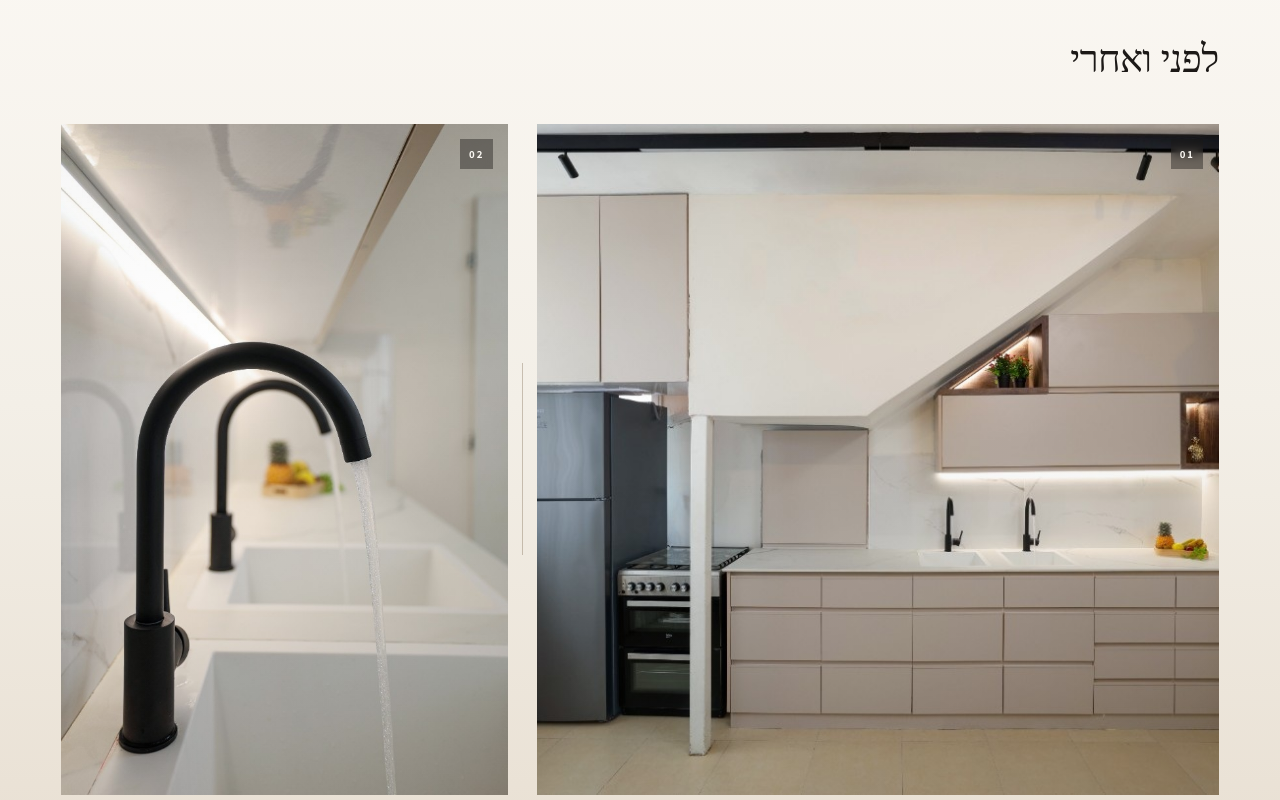
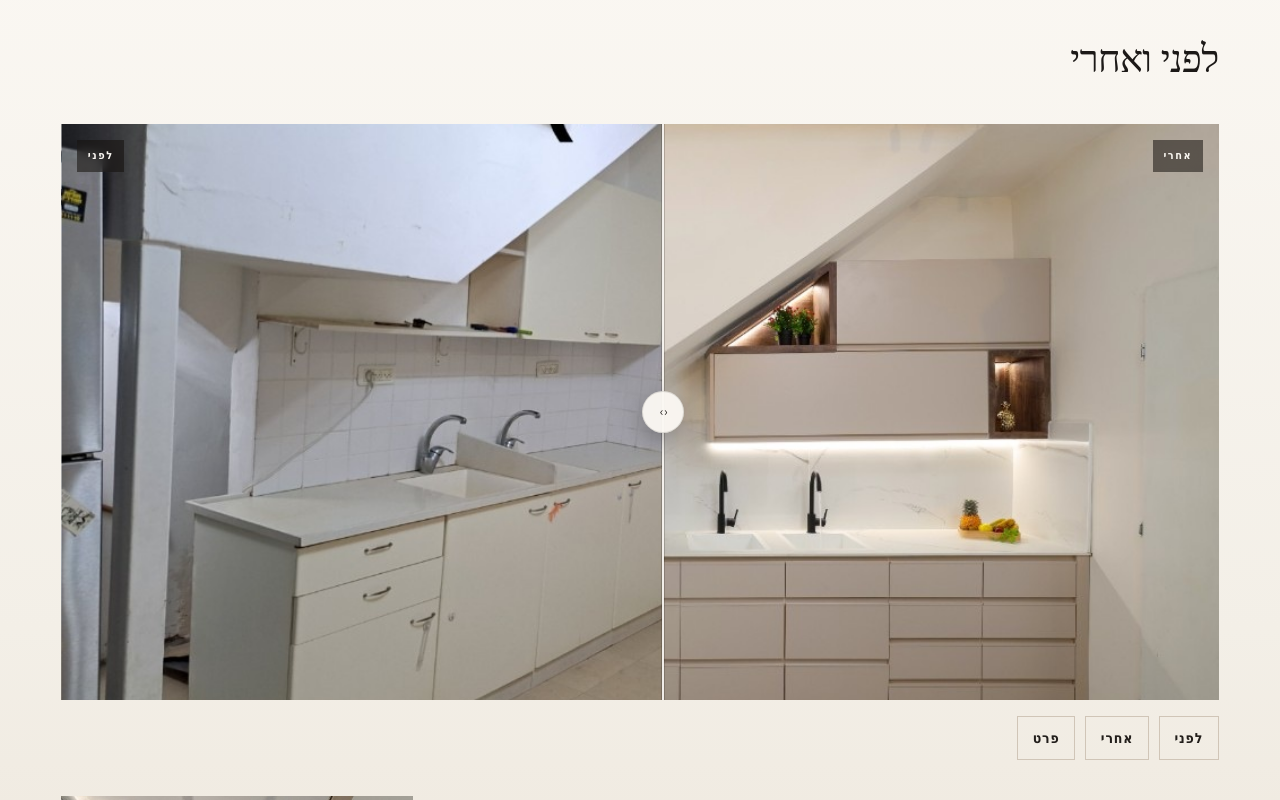
Before and after one commit to avinisimian-debug/luxora-website, a React (Vite) app: page /gallery in a window 1280 px wide. Shown: the part 3200-4000 px from the top of the page. Built offline with nearby package versions, Linux system fonts and the light colour scheme; a web font is replaced by a local one.

Commit message:
Add before photo and interactive before/after comparison slider.
Co-authored-by: Cursor <cursoragent@cursor.com>

```diff
--- a/src/components/BeforeAfterStory.tsx
+++ b/src/components/BeforeAfterStory.tsx
@@ -1,157 +1,197 @@
 import { useCallback, useEffect, useId, useRef, useState } from 'react'
-import { BEFORE_AFTER_SETS } from '../data/content'
+import { BEFORE_AFTER_COMPARE } from '../data/content'
 import { Reveal } from './Reveal'
 
-type Frame = (typeof BEFORE_AFTER_SETS)[number]['image'] & {
-  index: string
-  id: string
-}
-
-const FRAMES: Frame[] = BEFORE_AFTER_SETS.map((set) => ({
-  ...set.image,
-  index: set.index,
-  id: set.id,
-}))
+const { before, after, detail } = BEFORE_AFTER_COMPARE
 
 export function BeforeAfterStory() {
-  const [active, setActive] = useState<number | null>(null)
+  const [pos, setPos] = useState(52)
+  const [dragging, setDragging] = useState(false)
+  const [lightbox, setLightbox] = useState<'before' | 'after' | 'detail' | null>(null)
+  const trackRef = useRef<HTMLDivElement>(null)
   const closeBtnRef = useRef<HTMLButtonElement>(null)
   const titleId = useId()
-  const open = active !== null
-  const current = open ? FRAMES[active] : null
 
-  const close = useCallback(() => setActive(null), [])
-  const showPrev = useCallback(() => {
-    setActive((i) => (i === null ? i : (i - 1 + FRAMES.length) % FRAMES.length))
-  }, [])
-  const showNext = useCallback(() => {
-    setActive((i) => (i === null ? i : (i + 1) % FRAMES.length))
+  const updateFromClientX = useCallback((clientX: number) => {
+    const el = trackRef.current
+    if (!el) return
+    const rect = el.getBoundingClientRect()
+    // RTL: 0% = after fully shown from the inline-start (right);
+    // we store pos as % of after visible from the physical left for clip-path simplicity.
+    const raw = ((clientX - rect.left) / rect.width) * 100
+    setPos(Math.min(96, Math.max(4, raw)))
   }, [])
 
   useEffect(() => {
-    if (!open) return
-    const prevOverflow = document.body.style.overflow
+    if (!dragging) return
+    const onMove = (e: PointerEvent) => updateFromClientX(e.clientX)
+    const onUp = () => setDragging(false)
+    window.addEventListener('pointermove', onMove)
+    window.addEventListener('pointerup', onUp)
+    window.addEventListener('pointercancel', onUp)
+    return () => {
+      window.removeEventListener('pointermove', onMove)
+      window.removeEventListener('pointerup', onUp)
+      window.removeEventListener('pointercancel', onUp)
+    }
+  }, [dragging, updateFromClientX])
+
+  useEffect(() => {
+    if (!lightbox) return
+    const prev = document.body.style.overflow
     document.body.style.overflow = 'hidden'
     closeBtnRef.current?.focus()
-
     const onKey = (e: KeyboardEvent) => {
-      if (e.key === 'Escape') close()
-      if (e.key === 'ArrowRight') showPrev()
-      if (e.key === 'ArrowLeft') showNext()
+      if (e.key === 'Escape') setLightbox(null)
     }
     window.addEventListener('keydown', onKey)
     return () => {
-      document.body.style.overflow = prevOverflow
+      document.body.style.overflow = prev
       window.removeEventListener('keydown', onKey)
     }
-  }, [open, close, showPrev, showNext])
+  }, [lightbox])
+
+  const lightSrc =
+    lightbox === 'before' ? before : lightbox === 'after' ? after : lightbox === 'detail' ? detail : null
 
   return (
     <>
-      <div className="ba-story" role="list">
-        <Reveal className="ba-story__set ba-story__set--primary">
-          <button
-            type="button"
-            role="listitem"
-            className="ba-story__panel ba-story__panel--wide"
-            onClick={() => setActive(0)}
-            aria-label={`פתיחת תמונה בגודל מלא: ${FRAMES[0].alt}`}
-          >
-            <span className="ba-story__mark" aria-hidden="true">
-              {FRAMES[0].index}
-            </span>
+      <Reveal>
+        <div
+          className="ba-compare"
+          ref={trackRef}
+          onPointerDown={(e) => {
+            setDragging(true)
+            updateFromClientX(e.clientX)
+            ;(e.currentTarget as HTMLElement).setPointerCapture?.(e.pointerId)
+          }}
+        >
+          <div className="ba-compare__layer ba-compare__layer--after">
             <img
-              src={FRAMES[0].src}
-              alt={FRAMES[0].alt}
-              width={FRAMES[0].width}
-              height={FRAMES[0].height}
+              src={after.src}
+              alt={after.alt}
+              width={after.width}
+              height={after.height}
               loading="lazy"
               decoding="async"
+              draggable={false}
             />
-          </button>
-        </Reveal>
+            <span className="ba-compare__label ba-compare__label--after">אחרי</span>
+          </div>
 
-        <div className="ba-story__bridge" aria-hidden="true">
-          <span className="ba-story__bridge-line" />
-        </div>
-
-        <Reveal delayMs={80} className="ba-story__set ba-story__set--detail">
-          <button
-            type="button"
-            role="listitem"
-            className="ba-story__panel ba-story__panel--tall"
-            onClick={() => setActive(1)}
-            aria-label={`פתיחת תמונה בגודל מלא: ${FRAMES[1].alt}`}
+          <div
+            className="ba-compare__layer ba-compare__layer--before"
+            style={{ clipPath: `inset(0 ${100 - pos}% 0 0)` }}
           >
-            <span className="ba-story__mark" aria-hidden="true">
-              {FRAMES[1].index}
-            </span>
             <img
-              src={FRAMES[1].src}
-              alt={FRAMES[1].alt}
-              width={FRAMES[1].width}
-              height={FRAMES[1].height}
+              src={before.src}
+              alt={before.alt}
+              width={before.width}
+              height={before.height}
               loading="lazy"
               decoding="async"
+              draggable={false}
             />
-          </button>
-        </Reveal>
+            <span className="ba-compare__label ba-compare__label--before">לפני</span>
+          </div>
+
+          <div
+            className="ba-compare__handle"
+            style={{ left: `${pos}%` }}
+            role="slider"
+            aria-valuemin={4}
+            aria-valuemax={96}
+            aria-valuenow={Math.round(pos)}
+            aria-label="השוואת לפני ואחרי — גרור להצגת השינוי"
+            tabIndex={0}
+            onKeyDown={(e) => {
+              if (e.key === 'ArrowLeft') setPos((p) => Math.min(96, p + 3))
+              if (e.key === 'ArrowRight') setPos((p) => Math.max(4, p - 3))
+            }}
+          >
+            <span className="ba-compare__handle-line" aria-hidden="true" />
+            <span className="ba-compare__handle-knob" aria-hidden="true">
+              ‹ ›
+            </span>
+          </div>
+        </div>
+      </Reveal>
+
+      <div className="ba-compare__actions">
+        <button
+          type="button"
+          className="ba-compare__open"
+          onClick={() => setLightbox('before')}
+        >
+          לפני
+        </button>
+        <button
+          type="button"
+          className="ba-compare__open"
+          onClick={() => setLightbox('after')}
+        >
+          אחרי
+        </button>
+        <button
+          type="button"
+          className="ba-compare__open"
+          onClick={() => setLightbox('detail')}
+        >
+          פרט
+        </button>
       </div>
 
-      {open && current ? (
+      <Reveal delayMs={80} className="ba-compare__detail">
+        <button
+          type="button"
+          className="ba-compare__detail-btn"
+          onClick={() => setLightbox('detail')}
+          aria-label={`פתיחת תמונה בגודל מלא: ${detail.alt}`}
+        >
+          <span className="ba-compare__label ba-compare__label--after">אחרי</span>
+          <img
+            src={detail.src}
+            alt={detail.alt}
+            width={detail.width}
+            height={detail.height}
+            loading="lazy"
+            decoding="async"
+          />
+        </button>
+      </Reveal>
+
+      {lightbox && lightSrc ? (
         <div
           className="lightbox"
           role="dialog"
           aria-modal="true"
           aria-labelledby={titleId}
-          onClick={close}
+          onClick={() => setLightbox(null)}
         >
           <p id={titleId} className="visually-hidden">
-            {current.alt}
+            {lightSrc.alt}
           </p>
           <button
             ref={closeBtnRef}
             type="button"
             className="lightbox__close"
             aria-label="סגירת תצוגה"
-            onClick={close}
+            onClick={() => setLightbox(null)}
           >
             ×
           </button>
-          <button
-            type="button"
-            className="lightbox__nav lightbox__nav--prev"
-            aria-label="תמונה קודמת"
-            onClick={(e) => {
-              e.stopPropagation()
-              showPrev()
-            }}
-          >
-            ›
-          </button>
           <figure className="lightbox__figure" onClick={(e) => e.stopPropagation()}>
             <img
-              src={current.src}
-              alt={current.alt}
-              width={current.width}
-              height={current.height}
+              src={lightSrc.src}
+              alt={lightSrc.alt}
+              width={lightSrc.width}
+              height={lightSrc.height}
               decoding="async"
             />
             <figcaption>
-              {current.index} / {String(FRAMES.length).padStart(2, '0')}
+              {lightbox === 'before' ? 'לפני' : lightbox === 'after' ? 'אחרי' : 'פרט'}
             </figcaption>
           </figure>
-          <button
-            type="button"
-            className="lightbox__nav lightbox__nav--next"
-            aria-label="תמונה הבאה"
-            onClick={(e) => {
-              e.stopPropagation()
-              showNext()
-            }}
-          >
-            ‹
-          </button>
         </div>
       ) : null}
     </>
--- a/src/data/content.ts
+++ b/src/data/content.ts
@@ -239,38 +239,44 @@ export const HOME_FEATURED = [
 ] as const
 
 /**
- * Before & After visual storytelling — Part 2.
- * Frames only as supplied. No invented project names, claims, or stage labels
- * unless a true before/after pair is provided with matching intent.
- *
- * Current delivery: two editorial frames of the same finished kitchen
- * (overview + faucet detail). Shown as visual storytelling — not as a
- * labeled לפני→אחרי renovation claim.
+ * Before & After — true pair when both frames are supplied.
+ * Labels: לפני / אחרי only. No invented project copy.
  */
+export const BEFORE_AFTER_COMPARE = {
+  id: 'ba-01',
+  before: {
+    src: '/images/before-after/set-01-before.jpg',
+    alt: 'לפני — מטבח בחלל מתחת למדרגות',
+    width: 1024,
+    height: 768,
+  },
+  after: {
+    src: '/images/before-after/set-01-overview.jpg',
+    alt: 'אחרי — מטבח בחלל מתחת למדרגות',
+    width: 1024,
+    height: 682,
+  },
+  detail: {
+    src: '/images/before-after/set-01-detail.jpg',
+    alt: 'אחרי — פרט ברזים',
+    width: 682,
+    height: 1024,
+  },
+} as const
+
+/** @deprecated kept for compatibility — use BEFORE_AFTER_COMPARE */
 export const BEFORE_AFTER_SETS = [
   {
     id: 'ba-01',
-    type: 'story' as const,
+    type: 'compare' as const,
     index: '01',
-    image: {
-      src: '/images/before-after/set-01-overview.jpg',
-      alt: 'מטבח — מבט כללי',
-      width: 1024,
-      height: 682,
-      orientation: 'landscape' as const,
-    },
+    image: BEFORE_AFTER_COMPARE.before,
   },
   {
     id: 'ba-02',
-    type: 'story' as const,
+    type: 'compare' as const,
     index: '02',
-    image: {
-      src: '/images/before-after/set-01-detail.jpg',
-      alt: 'מטבח — ברזים',
-      width: 682,
-      height: 1024,
-      orientation: 'portrait' as const,
-    },
+    image: BEFORE_AFTER_COMPARE.after,
   },
 ] as const
 
--- a/src/styles/components.css
+++ b/src/styles/components.css
@@ -1487,7 +1487,7 @@ body.menu-open .whatsapp-fab {
   font-weight: 700;
 }
 
-/* ——— Before & After visual storytelling ——— */
+/* ——— Before & After compare ——— */
 .section--ba {
   padding-top: clamp(2.5rem, 5vw, 4rem);
   padding-bottom: clamp(3rem, 6vw, 5rem);
@@ -1499,73 +1499,144 @@ body.menu-open .whatsapp-fab {
   margin-bottom: clamp(1.75rem, 3.5vw, 2.75rem);
 }
 
-.ba-story {
-  display: grid;
-  gap: 0;
-}
-
-.ba-story__set--primary {
+.ba-compare {
+  position: relative;
   width: 100%;
-}
-
-.ba-story__set--detail {
-  width: min(100%, 28rem);
+  aspect-ratio: 3 / 2;
+  max-height: min(72vh, 38rem);
+  overflow: hidden;
+  background: var(--color-stone);
+  cursor: ew-resize;
+  touch-action: none;
+  user-select: none;
+  direction: ltr;
+}
+
+.ba-compare__layer {
+  position: absolute;
+  inset: 0;
+}
+
+.ba-compare__layer img {
+  width: 100%;
+  height: 100%;
+  object-fit: cover;
+  object-position: center 42%;
+  display: block;
+  pointer-events: none;
+}
+
+.ba-compare__layer--before {
+  z-index: 1;
+}
+
+.ba-compare__layer--after {
+  z-index: 0;
+}
+
+.ba-compare__label {
+  position: absolute;
+  top: 1rem;
+  z-index: 2;
+  margin: 0;
+  padding: 0.4rem 0.65rem;
+  font-family: var(--font-body);
+  font-size: var(--text-micro);
+  font-weight: 700;
+  letter-spacing: 0.14em;
+  color: var(--color-ivory-soft);
+  background: rgba(20, 17, 14, 0.55);
+  backdrop-filter: blur(6px);
+  pointer-events: none;
+}
+
+.ba-compare__label--before {
+  left: 1rem;
+}
+
+.ba-compare__label--after {
+  right: 1rem;
+}
+
+.ba-compare__handle {
+  position: absolute;
+  top: 0;
+  bottom: 0;
+  z-index: 3;
+  width: 2.75rem;
+  margin-left: -1.375rem;
+  display: grid;
+  place-items: center;
+  pointer-events: none;
+}
+
+.ba-compare__handle-line {
+  position: absolute;
+  top: 0;
+  bottom: 0;
+  left: 50%;
+  width: 2px;
+  transform: translateX(-50%);
+  background: rgba(250, 247, 242, 0.92);
+  box-shadow: 0 0 0 1px rgba(20, 17, 14, 0.2);
+}
+
+.ba-compare__handle-knob {
+  position: relative;
+  z-index: 1;
+  width: 2.6rem;
+  height: 2.6rem;
+  border-radius: 999px;
+  display: grid;
+  place-items: center;
+  background: rgba(250, 247, 242, 0.96);
+  color: var(--color-charcoal);
+  font-size: 0.85rem;
+  letter-spacing: -0.08em;
+  box-shadow: 0 8px 24px rgba(0, 0, 0, 0.28);
+  border: 1px solid rgba(28, 25, 23, 0.12);
+}
+
+.ba-compare__actions {
+  display: flex;
+  flex-wrap: wrap;
+  gap: 0.65rem;
+  margin-top: 1rem;
+  justify-content: flex-start;
+}
+
+.ba-compare__open {
+  border: 1px solid var(--color-stone);
+  background: transparent;
+  color: var(--color-ink);
+  font-family: var(--font-body);
+  font-size: var(--text-small);
+  font-weight: 600;
+  letter-spacing: 0.06em;
+  padding: 0.55rem 0.9rem;
+  cursor: pointer;
+  transition: border-color 0.2s ease, color 0.2s ease;
+}
+
+.ba-compare__open:hover {
+  border-color: var(--color-walnut);
+  color: var(--color-walnut-deep);
+}
+
+.ba-compare__detail {
+  margin-top: clamp(1.5rem, 3vw, 2.25rem);
+  max-width: 22rem;
   margin-inline: auto;
-  margin-top: 0;
-}
-
-@media (min-width: 860px) {
-  .ba-story {
-    grid-template-columns: minmax(0, 1.45fr) auto minmax(0, 0.95fr);
-    align-items: stretch;
-    gap: 0;
-    min-height: min(70vh, 36rem);
-  }
-
-  .ba-story__set--primary,
-  .ba-story__set--detail {
-    height: 100%;
-    width: 100%;
-    margin: 0;
-    display: flex;
-  }
-
-  .ba-story__set--primary .ba-story__panel,
-  .ba-story__set--detail .ba-story__panel {
-    height: 100%;
-    flex: 1;
-  }
-}
-
-.ba-story__bridge {
-  display: flex;
-  align-items: center;
-  justify-content: center;
-  padding: 1.1rem 0;
-}
-
-@media (min-width: 860px) {
-  .ba-story__bridge {
-    padding: 0 0.85rem;
-  }
-}
-
-.ba-story__bridge-line {
-  display: block;
-  width: 3.5rem;
-  height: 1px;
-  background: var(--color-walnut);
-  opacity: 0.35;
-}
-
-@media (min-width: 860px) {
-  .ba-story__bridge-line {
-    width: 1px;
-    height: min(42%, 12rem);
-  }
-}
-
-.ba-story__panel {
+}
+
+@media (min-width: 900px) {
+  .ba-compare__detail {
+    margin-inline: 0;
+    margin-inline-start: auto;
+  }
+}
+
+.ba-compare__detail-btn {
   position: relative;
   display: block;
   width: 100%;
@@ -1574,82 +1645,24 @@ body.menu-open .whatsapp-fab {
   background: var(--color-stone);
   overflow: hidden;
   cursor: zoom-in;
-  isolation: isolate;
-}
-
-.ba-story__panel--wide {
-  aspect-ratio: 3 / 2;
-}
-
-.ba-story__panel--tall {
   aspect-ratio: 3 / 4;
 }
 
-@media (min-width: 860px) {
-  .ba-story__panel--wide,
-  .ba-story__panel--tall {
-    aspect-ratio: auto;
-  }
-}
-
-.ba-story__panel img {
+.ba-compare__detail-btn img {
   width: 100%;
   height: 100%;
   object-fit: cover;
+  object-position: center 28%;
   display: block;
-  transition: transform 1.15s var(--ease);
-}
-
-.ba-story__panel--wide img {
-  object-position: center 42%;
-}
-
-.ba-story__panel--tall img {
-  object-position: center 28%;
-}
-
-.ba-story__panel:hover img,
-.ba-story__panel:focus-visible img {
-  transform: scale(1.035);
-}
-
-.ba-story__panel::after {
-  content: '';
-  position: absolute;
-  inset: 0;
-  background: linear-gradient(
-    160deg,
-    rgba(28, 25, 23, 0.08) 0%,
-    transparent 38%,
-    rgba(28, 25, 23, 0.2) 100%
-  );
-  opacity: 0.5;
-  pointer-events: none;
-  transition: opacity 0.35s var(--ease);
-}
-
-.ba-story__panel:hover::after,
-.ba-story__panel:focus-visible::after {
-  opacity: 0.72;
-}
-
-.ba-story__mark {
-  position: absolute;
-  top: 0.95rem;
-  inset-inline-start: 0.95rem;
-  z-index: 2;
-  font-family: var(--font-body);
-  font-size: var(--text-micro);
-  font-weight: 700;
-  letter-spacing: 0.18em;
-  color: var(--color-ivory-soft);
-  background: rgba(28, 25, 23, 0.42);
-  padding: 0.35rem 0.55rem;
-  backdrop-filter: blur(6px);
+  transition: transform 1.1s var(--ease);
+}
+
+.ba-compare__detail-btn:hover img {
+  transform: scale(1.04);
 }
 
 @media (prefers-reduced-motion: reduce) {
-  .ba-story__panel img {
+  .ba-compare__detail-btn img {
     transition: none;
   }
 }
```
Also changed, not shown: public/images/before-after/set-01-before.jpg (added).
